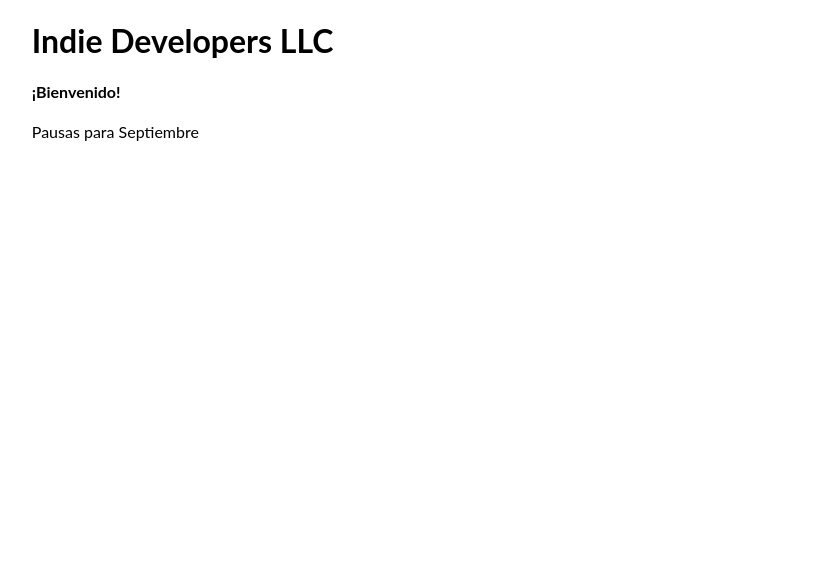
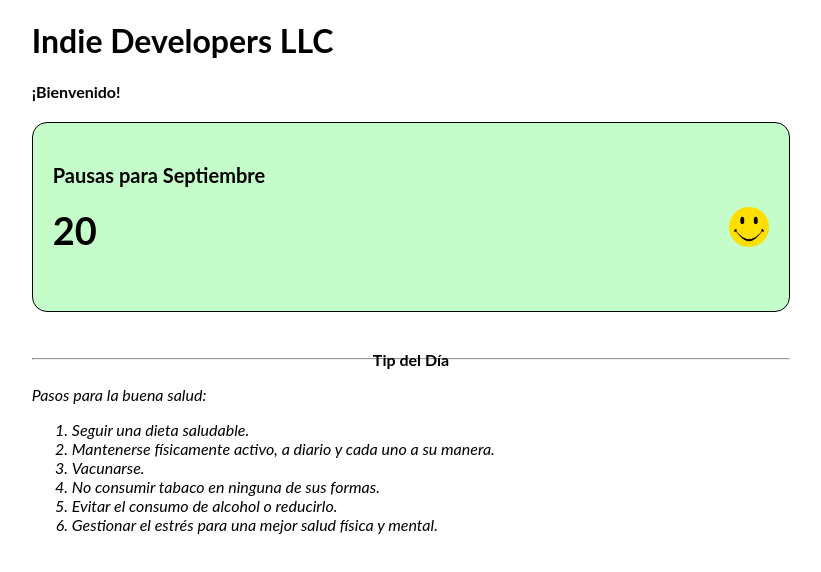
Before and after one commit to campatino/salud-apptiva-hybrid, a plain HTML site: page pages/home-content.html in a window 1280 px wide. Shown: the whole page, without its empty margins (229-1050 px from the left). Drawn offline with Linux system fonts and the light colour scheme.

Commit message:
finished home content
- Added new asset "smiley"
- New styles for general
- New html for home content

```diff
--- a/css/main.css
+++ b/css/main.css
@@ -40,6 +40,18 @@ body {
 
 .center {
   text-align: center;
+}
+
+.justify {
+  text-align: justify;
+}
+
+.bold {
+  font-weight: bold;
+}
+
+.italic {
+  font-style: italic;
 }
 
 /* Side navbar */
@@ -116,3 +128,28 @@ iframe {
   color: red;
   font-weight: 600;
 }
+
+.counter-container {
+  padding: 20px;
+  margin-bottom: 20px;
+  font-size: 20px;
+  background-color: #C4FDCA;
+  border: 1px solid;
+  border-radius: 15px;
+}
+
+.number-style {
+  font-size: 38px;
+  margin-top: 0px;
+}
+
+.smiley {
+  width: 40px;
+  float: right;
+}
+
+.hr-label {
+  top: 26px;
+  position: relative;
+  z-index: -1;
+}
--- a/pages/home-content.html
+++ b/pages/home-content.html
@@ -11,10 +11,28 @@
     <div class="i-container">
       <h1>Indie Developers LLC</h1>
       <h4>¡Bienvenido!</h4>
+      <div class="counter-container">
+        <p class="bold">Pausas para Septiembre</p>
+        <p class="number-style bold">
+          20
+          <img class="smiley" src="../assets/img/smiley.png">
+        </p>
+      </div>
       <div>
-        <p>Pausas para Septiembre</p>
+        <hr class="hr-label">
+        <p class="center bold">Tip del Día</p>
+        <p class="justify italic">
+          Pasos para la buena salud:<br>
+          <ol class="italic">
+            <li>Seguir una dieta saludable.</li>
+            <li>Mantenerse físicamente activo, a diario y cada uno a su manera.</li>
+            <li>Vacunarse.</li>
+            <li>No consumir tabaco en ninguna de sus formas.</li>
+            <li>Evitar el consumo de alcohol o reducirlo.</li>
+            <li>Gestionar el estrés para una mejor salud física y mental.</li>
+          </ol>
+        </p>
       </div>
-
     </div>
   </body>
 </html>
--- a/sass/_general.scss
+++ b/sass/_general.scss
@@ -42,6 +42,18 @@ body {
 
 .center {
   text-align: center;
+}
+
+.justify {
+  text-align: justify;
+}
+
+.bold {
+  font-weight: bold;
+}
+
+.italic {
+  font-style: italic;
 }
 
 /* Side navbar */
--- a/sass/_home-content.scss
+++ b/sass/_home-content.scss
@@ -1 +1,26 @@
 @import "variables";
+
+.counter-container {
+  padding: 20px;
+  margin-bottom: 20px;
+  font-size: 20px;
+  background-color: $green-color;
+  border: 1px solid;
+  border-radius: 15px;
+}
+
+.number-style {
+  font-size: 38px;
+  margin-top: 0px;
+}
+
+.smiley {
+  width: 40px;
+  float: right;
+}
+
+.hr-label {
+  top: 26px;
+  position: relative;
+  z-index: -1;
+}
--- a/sass/variables.scss
+++ b/sass/variables.scss
@@ -1,3 +1,4 @@
 $blue-color: #00A9E8;
 $dark-blue-color: #005AE8;
 $gray-color: #F7F7F7;
+$green-color: #C4FDCA;
```
Also changed, not shown: assets/img/smiley.png (added).
